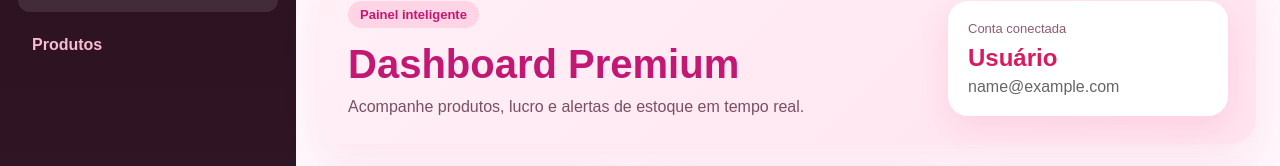
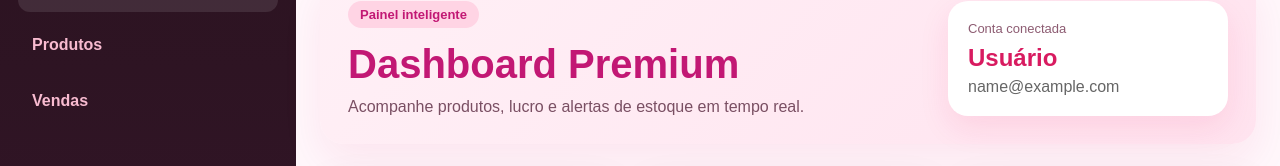
Before and after one commit to lucasmtdap-ai/estoque-frontend-premium, a React (Vite) app: page / in a window 1280 px wide. Shown: the part 136-302 px from the top of the page. Built offline with nearby package versions, Linux system fonts and the light colour scheme; no server answers; sample sign-in values are in the browser's storage.

Commit message:
Update Sidebar.jsx

```diff
--- a/src/components/Sidebar.jsx
+++ b/src/components/Sidebar.jsx
@@ -32,6 +32,10 @@ try {
           <NavLink to="/produtos" className="nav-link">
             Produtos
           </NavLink>
+
+          <NavLink to="/vendas" className="nav-link">
+            Vendas
+          </NavLink>
         </nav>
       </div>
 
```
Lines whose indentation alone changed are shown as unchanged.
